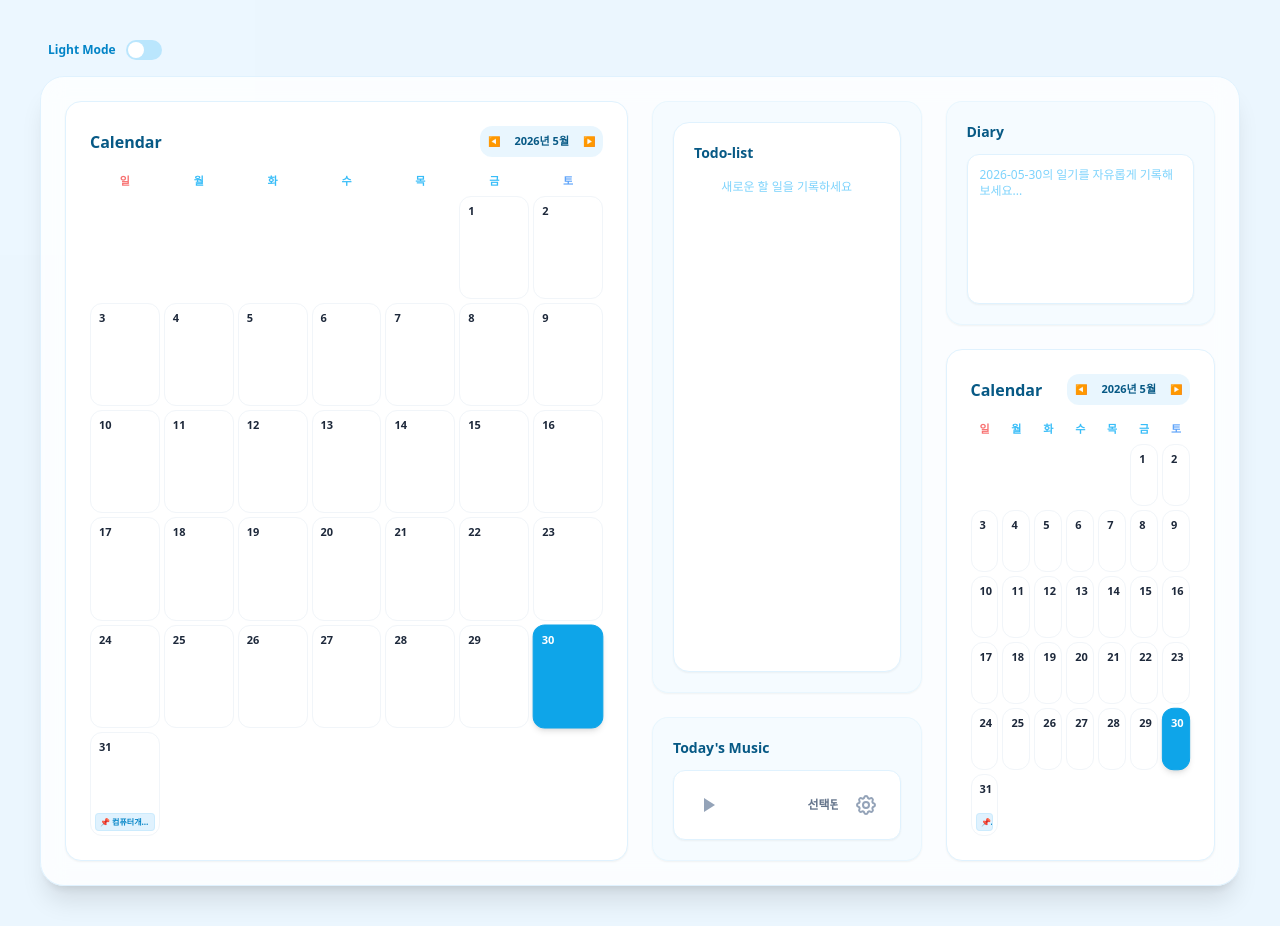
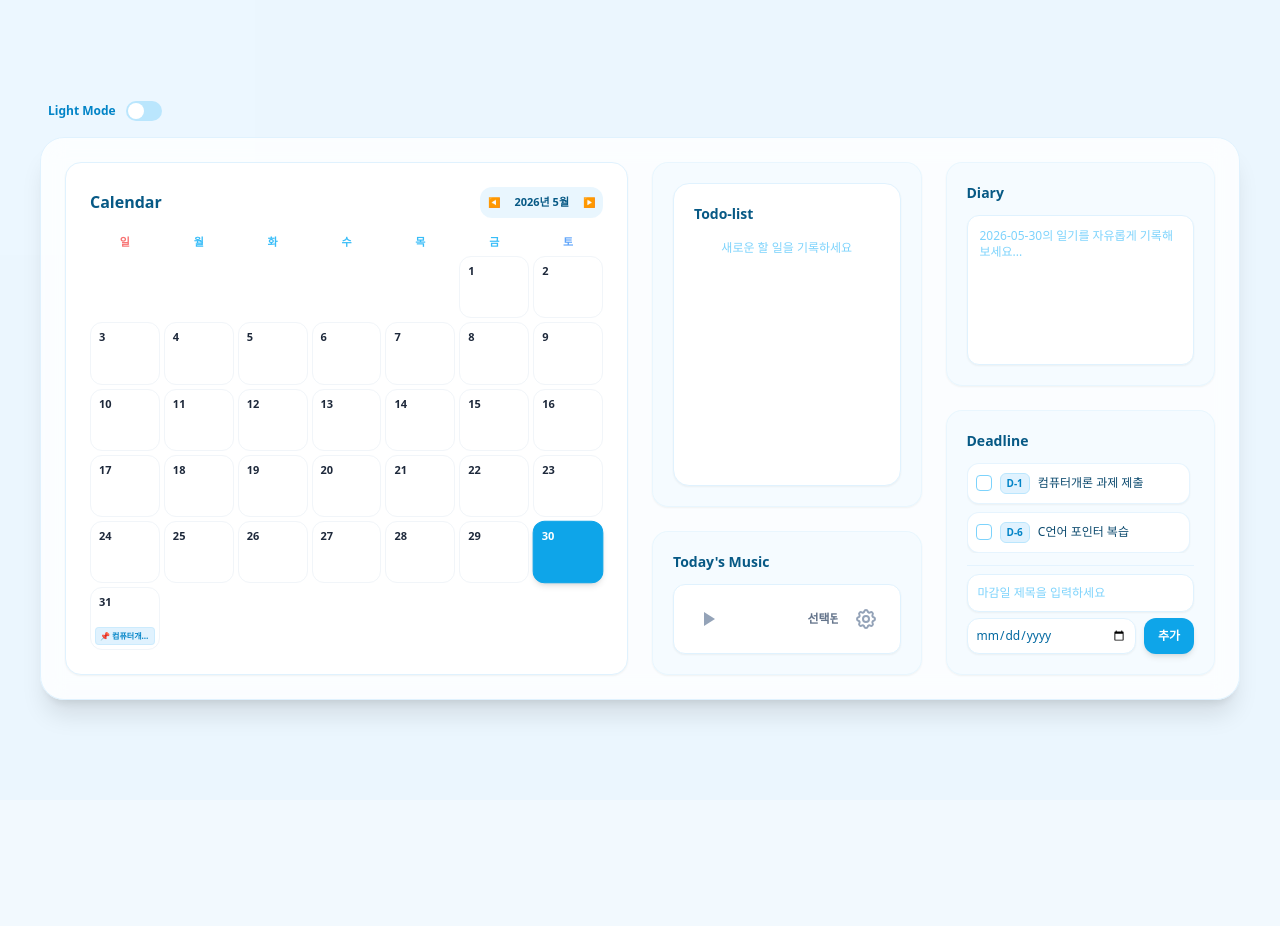
Before and after one commit to ch1030216/cs-assignment2, a Next.js app: page / in a window 1280 px wide. After the commit the page ends 800 px from the top, so only its background shows below. Built offline with nearby package versions, Linux system fonts and the light colour scheme.

Commit message:
todolist fixed21

```diff
--- a/src/app/page.js
+++ b/src/app/page.js
@@ -99,16 +99,17 @@ export default function Home() {
               />
             </div>
 
-            <div className={`p-5 rounded-2xl shadow-sm border transition-colors ${
-  darkMode ? "bg-slate-800 border-slate-700" : "bg-white border-sky-100"
-}`}>
-  <CalendarBox
-    selectedDate={selectedDate}
-    setSelectedDate={setSelectedDate}
-    deadlineData={deadlines}
-    darkMode={darkMode}
-  />
-</div>
+            <div className={`p-5 rounded-2xl border shadow-sm transition-colors ${
+              darkMode ? "bg-slate-800/50 border-slate-700" : "bg-sky-50/50 border-sky-100/60"
+            }`}>
+              <h2 className={`text-sm font-bold mb-3 ${darkMode ? "text-sky-400" : "text-sky-800"}`}>Deadline</h2>
+              <DeadlineList
+                selectedDate={selectedDate}
+                deadlines={deadlines}
+                setDeadlines={setDeadlines}
+                darkMode={darkMode}
+              />
+            </div>
           </div>
         </div>
       </div>
```
